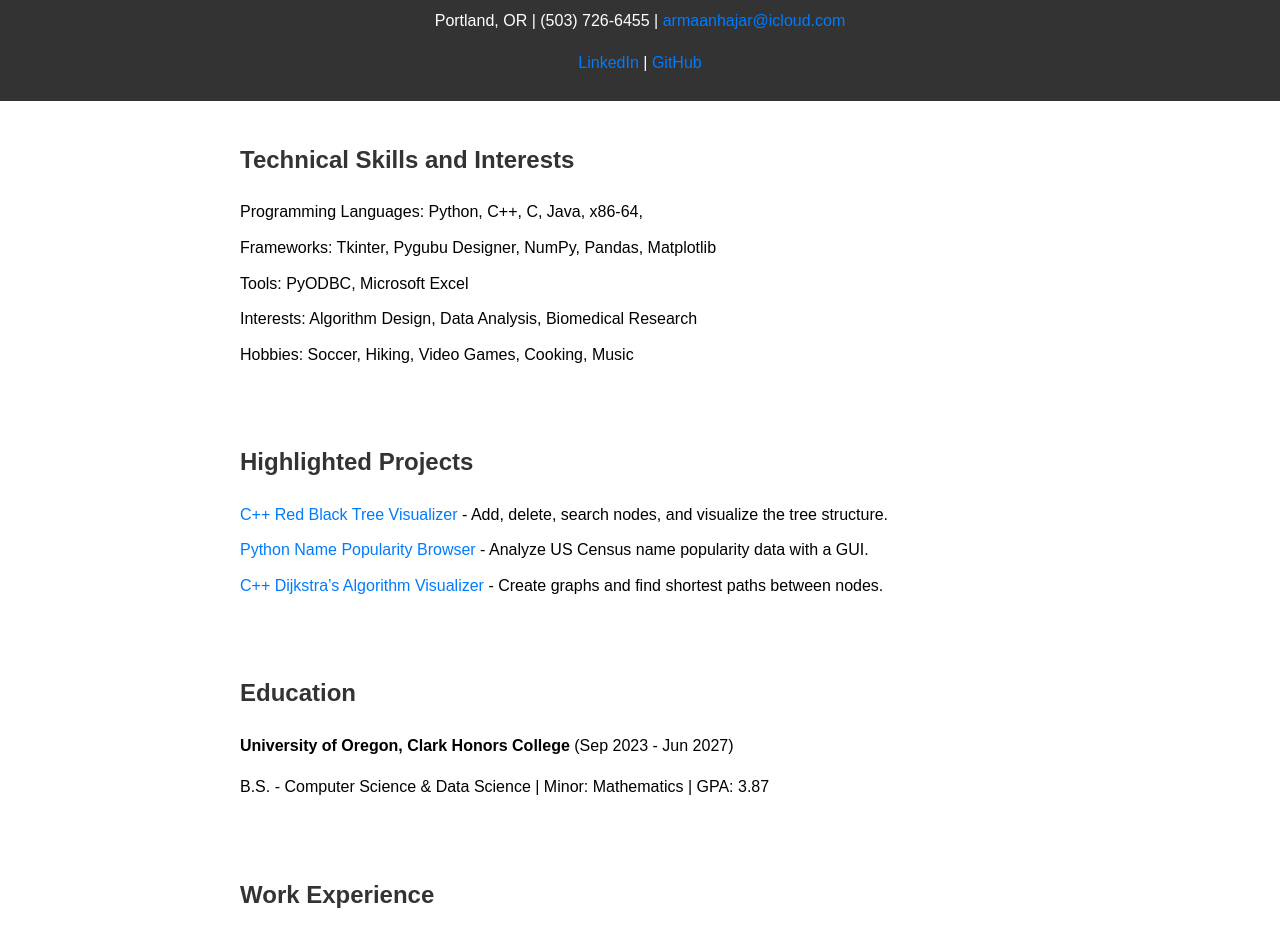
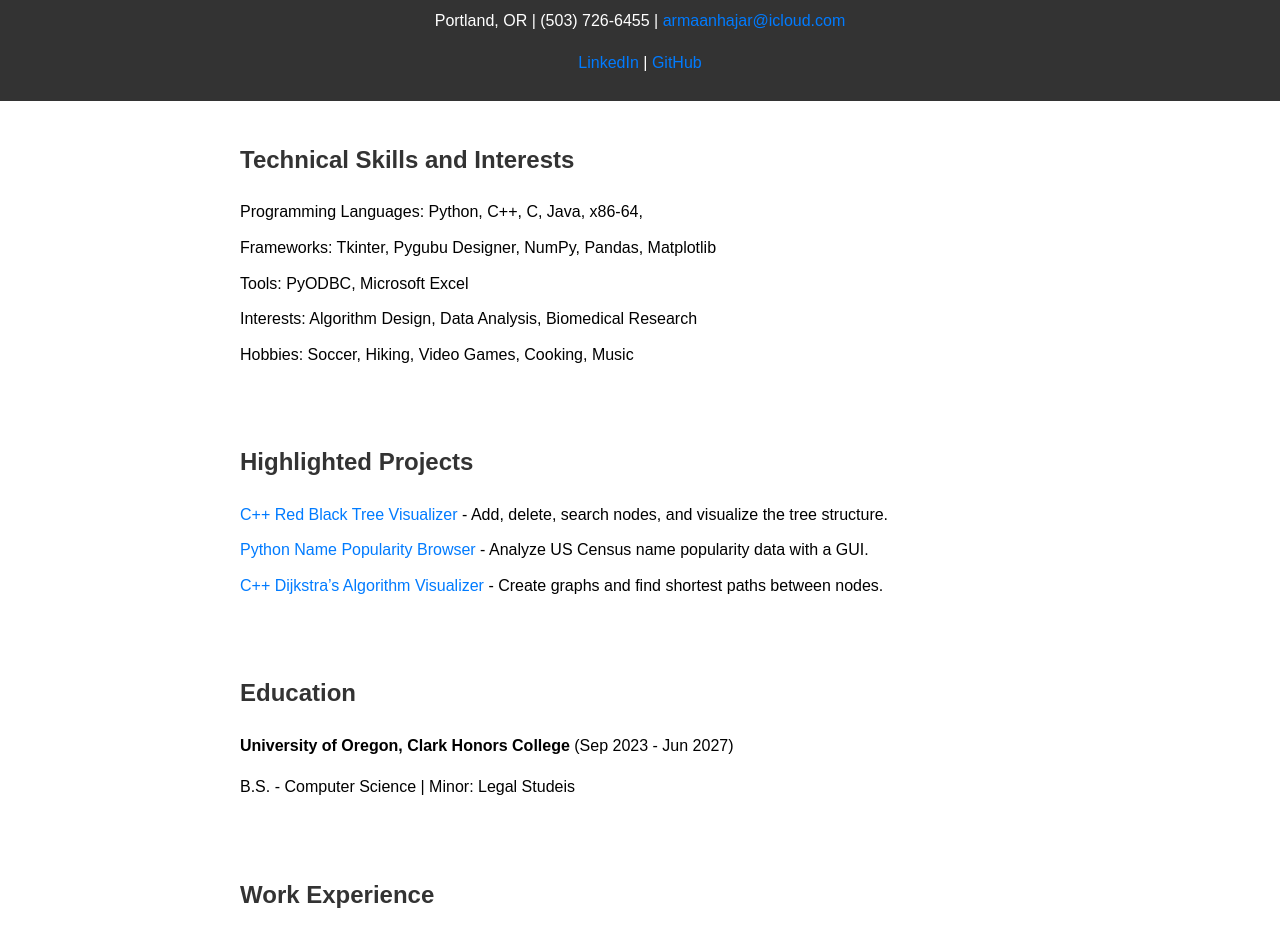
Before and after one commit to ArmaanHajar/ArmaanHajar.github.io, a plain HTML site: page index.html in a window 1280 px wide. Shown: the part 96-1027 px from the top of the page. Drawn offline with Linux system fonts and the light colour scheme.

Commit message:
Update index.html

```diff
--- a/index.html
+++ b/index.html
@@ -74,7 +74,7 @@
     <section>
         <h2>Education</h2>
         <p><strong>University of Oregon, Clark Honors College</strong> (Sep 2023 - Jun 2027)</p>
-        <p>B.S. - Computer Science & Data Science | Minor: Mathematics | GPA: 3.87</p>
+        <p>B.S. - Computer Science | Minor: Legal Studeis </p>
     </section>
 
     <section>
```
